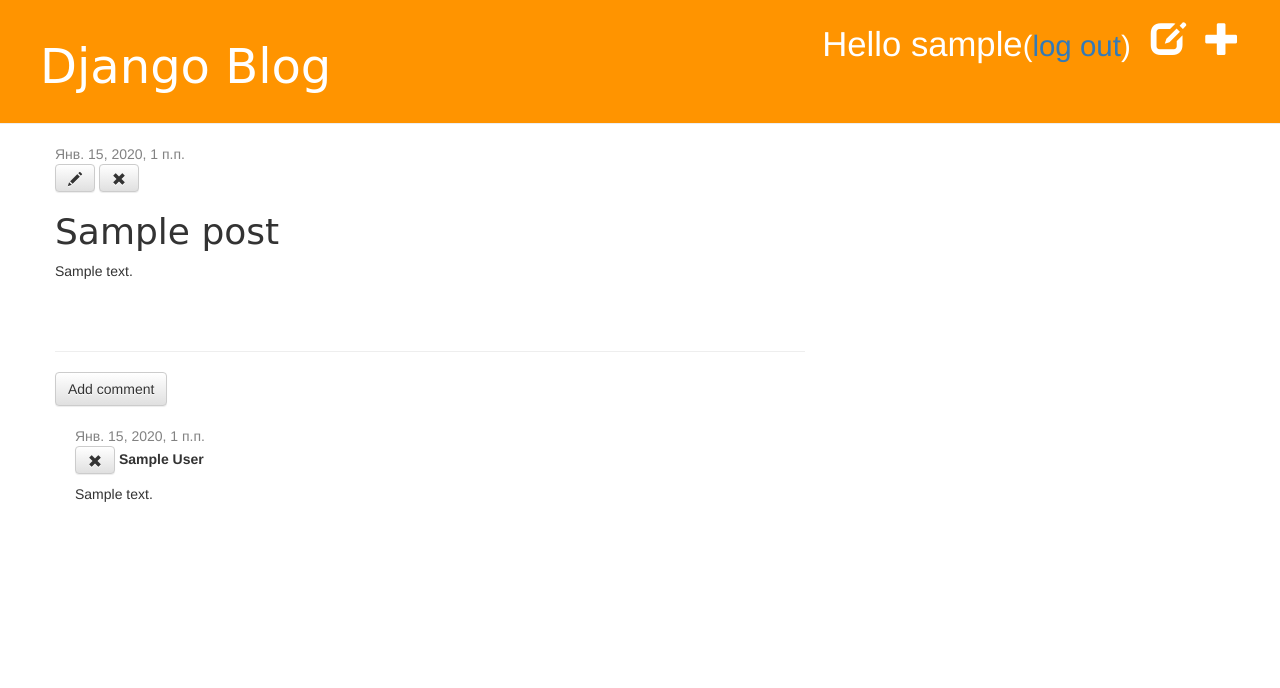
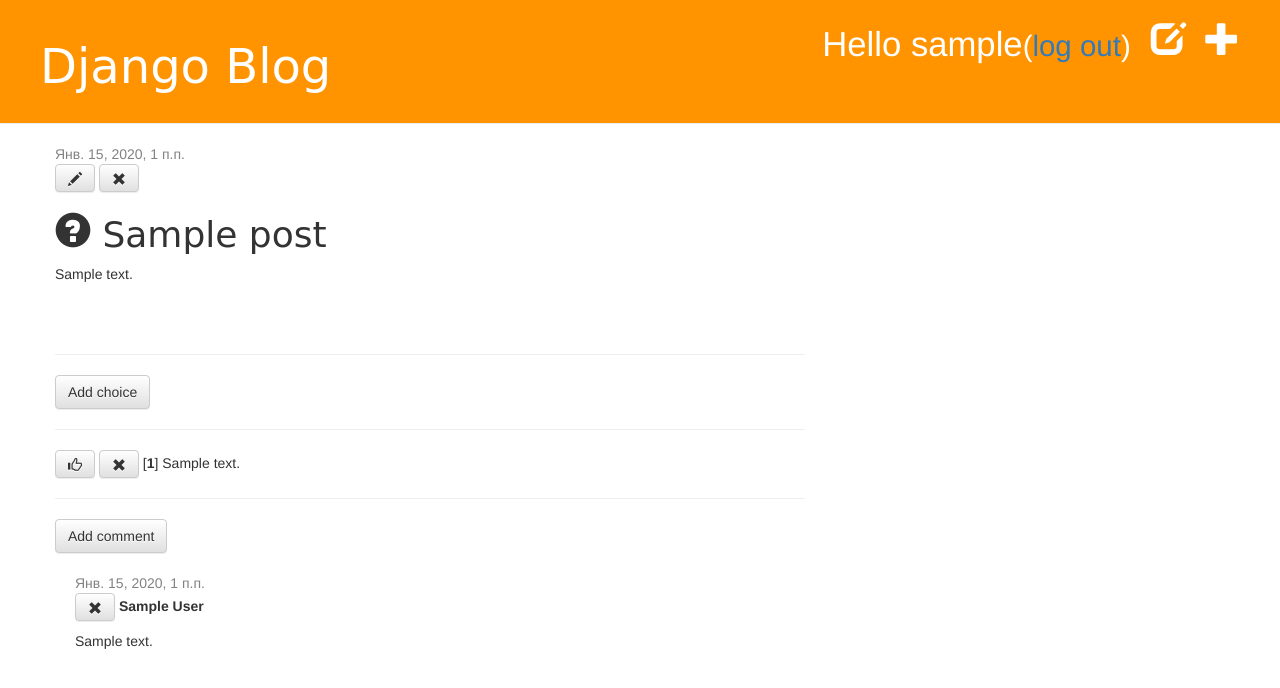
Before and after one commit to aplatkouski/blog-app, a Django app: page /post/1/ in a window 1280 px wide. Shown: the top 688 px of the page. Run offline with Django 3.2, Linux system fonts and the light colour scheme; a user stored in the database is signed in; tables that the repository leaves empty hold one stand-in row (values such as "Sample post"); some libraries are stand-ins or nearby versions.

Commit message:
Add vote model
Signed-off-by: aplatkouski <5857672+aplatkouski@users.noreply.github.com>

```diff
--- a/blog/admin.py
+++ b/blog/admin.py
@@ -1,6 +1,7 @@
 from django.contrib import admin
-from .models import Post, Comment
+from .models import Post, Comment, Choice
 
 
 admin.site.register(Post)
 admin.site.register(Comment)
+admin.site.register(Choice)
--- a/blog/models.py
+++ b/blog/models.py
@@ -9,6 +9,7 @@ class Post(models.Model):
     text = models.TextField()
     created_date = models.DateTimeField(default=timezone.now)
     published_date = models.DateTimeField(blank=True, null=True)
+    is_pool = models.BooleanField(default=False)
 
     def publish(self):
         self.published_date = timezone.now()
@@ -35,4 +36,17 @@ class Comment(models.Model):
         self.save()
 
     def __str__(self):
-        return ': '.join((self.author, self.text))
+        return f'{self.author}: {self.text}'
+
+
+class Choice(models.Model):
+    pool = models.ForeignKey(Post, on_delete=models.CASCADE, related_name='choices')
+    text = models.CharField(max_length=200)
+    votes = models.IntegerField(default=0)
+
+    def vote(self):
+        self.votes += 1
+        self.save()
+
+    def __str__(self):
+        return f'[{self.votes}] {self.text}'
--- a/blog/urls.py
+++ b/blog/urls.py
@@ -13,4 +13,7 @@ urlpatterns = [
     path('post/<int:post_pk>/comment/add/', views.add_comment, name='add_comment_to_post'),
     path('post/<int:post_pk>/comment/<int:comment_pk>/approve/', views.comment_approve, name='comment_approve'),
     path('post/<int:post_pk>/comment/<int:comment_pk>/remove/', views.comment_remove, name='comment_remove'),
+    path('post/<int:post_pk>/choice/new/', views.choice_new, name='choice_new'),
+    path('post/<int:post_pk>/choice/<int:choice_pk>/vote/', views.choice_vote, name='choice_vote'),
+    path('post/<int:post_pk>/choice/<int:choice_pk>/remove/', views.choice_remove, name='choice_remove'),
 ]
--- a/blog/views.py
+++ b/blog/views.py
@@ -1,8 +1,8 @@
 from django.shortcuts import render, get_object_or_404, redirect
 from django.contrib.auth.decorators import login_required
 
-from .models import Post, Comment
-from .forms import PostForm, CommentForm
+from .models import Post, Comment, Choice
+from .forms import PostForm, CommentForm, ChoiceForm
 
 
 def post_list(request):
@@ -38,6 +38,8 @@ def post_new(request):
 			post = form.save(commit=False)
 			post.author = request.user
 			post.save()
+			if post.is_pool:
+				return redirect('choice_edit', post_pk=post.pk)
 			return redirect('post_detail', post_pk=post.pk)
 	form = PostForm()
 	return render(request, 'blog/post_edit.html', {'form': form})
@@ -90,3 +92,29 @@ def comment_remove(request, post_pk, comment_pk):
 	comment = get_object_or_404(Comment, pk=comment_pk)
 	comment.delete()
 	return redirect('post_detail', post_pk=post_pk)
+
+
+@login_required
+def choice_new(request, post_pk):
+	post = get_object_or_404(Post, pk=post_pk)
+	if request.method == "POST":
+		form = ChoiceForm(request.POST)
+		if form.is_valid():
+			choice = form.save(commit=False)
+			choice.pool = get_object_or_404(Post, pk=post_pk)
+			choice.save()
+	form = ChoiceForm()
+	return render(request, 'blog/choice_new.html', {'post': post, 'form': form})
+
+
+def choice_vote(request, post_pk, choice_pk):
+	choice = get_object_or_404(Choice, pk=choice_pk)
+	choice.vote()
+	return redirect('post_detail', post_pk=post_pk)
+
+
+@login_required
+def choice_remove(request, post_pk, choice_pk):
+	choice = get_object_or_404(Choice, pk=choice_pk)
+	choice.delete()
+	return redirect('post_detail', post_pk=post_pk)
--- /dev/null
+++ b/mysite/templates/blog/choices_edit.html
@@ -0,0 +1 @@
+{% extends 'blog/post_detail.html' %}
--- a/mysite/templates/blog/post_detail.html
+++ b/mysite/templates/blog/post_detail.html
@@ -19,9 +19,39 @@
 				<span class="glyphicon glyphicon-remove"></span>
 			</a>
 		{% endif %}
-		<h1>{{ post.title }}</h1>
+		<h1>
+			{% if post.is_pool %}
+				<span class="glyphicon glyphicon-question-sign"></span>
+			{% endif %}
+			{{ post.title }}</h1>
 		<p>{{ post.text|linebreaksbr }}</p>
 	</div>
+	<hr>
+	{% block choice_new %}
+		{% if post.is_pool and user.is_authenticated %}
+			<a class="btn btn-default" href="{% url 'choice_new' post_pk=post.pk %}">Add choice</a>
+		{% endif %}
+	{% endblock %}
+	<hr>
+	{% block choices %}
+		{% if post.is_pool %}
+			{% for choice in post.choices.all %}
+				<div class="choice">
+					<p>
+						<a class="btn btn-default" href="{% url 'choice_vote' post_pk=post.pk choice_pk=choice.pk %}">
+							<span class="glyphicon glyphicon-thumbs-up"></span>
+						</a>
+						{% if user.is_authenticated %}
+							<a class="btn btn-default" href="{% url 'choice_remove' post_pk=post.pk choice_pk=choice.pk %}">
+								<span class="glyphicon glyphicon-remove"></span>
+							</a>
+						{% endif %}
+						[<strong>{{ choice.votes }}</strong>] {{ choice.text }}
+					</p>
+				</div>
+			{% endfor %}
+		{% endif %}
+	{% endblock %}
 	<hr>
 	{% block comments %}
 		<a class="btn btn-default" href="{% url 'add_comment_to_post' post_pk=post.pk %}">Add comment</a>
--- a/mysite/templates/blog/post_list.html
+++ b/mysite/templates/blog/post_list.html
@@ -8,7 +8,11 @@
 					{{ post.published_date }}
 				</div>
 			{% endif %}
-			<h1><a href="{% url 'post_detail' post_pk=post.pk %}">{{ post.title }}</a></h1>
+			<h1>
+				{% if post.is_pool %}
+					<span class="glyphicon glyphicon-question-sign"></span>
+				{% endif %}
+				<a href="{% url 'post_detail' post_pk=post.pk %}">{{ post.title }}</a></h1>
 			<p>{{ post.text|linebreaksbr }}</p>
 			{% if post.get_comments.count %}
 				<a href="{% url 'post_detail' post_pk=post.pk %}">Comments: {{ post.get_comments.count }}</a>
```
Also changed, not shown: blog/forms.py (+9 -2 lines), mysite/templates/blog/choice_new.html (added, +16 -0 lines), blog/migrations/0004_auto_20200301_1946.py (added).
